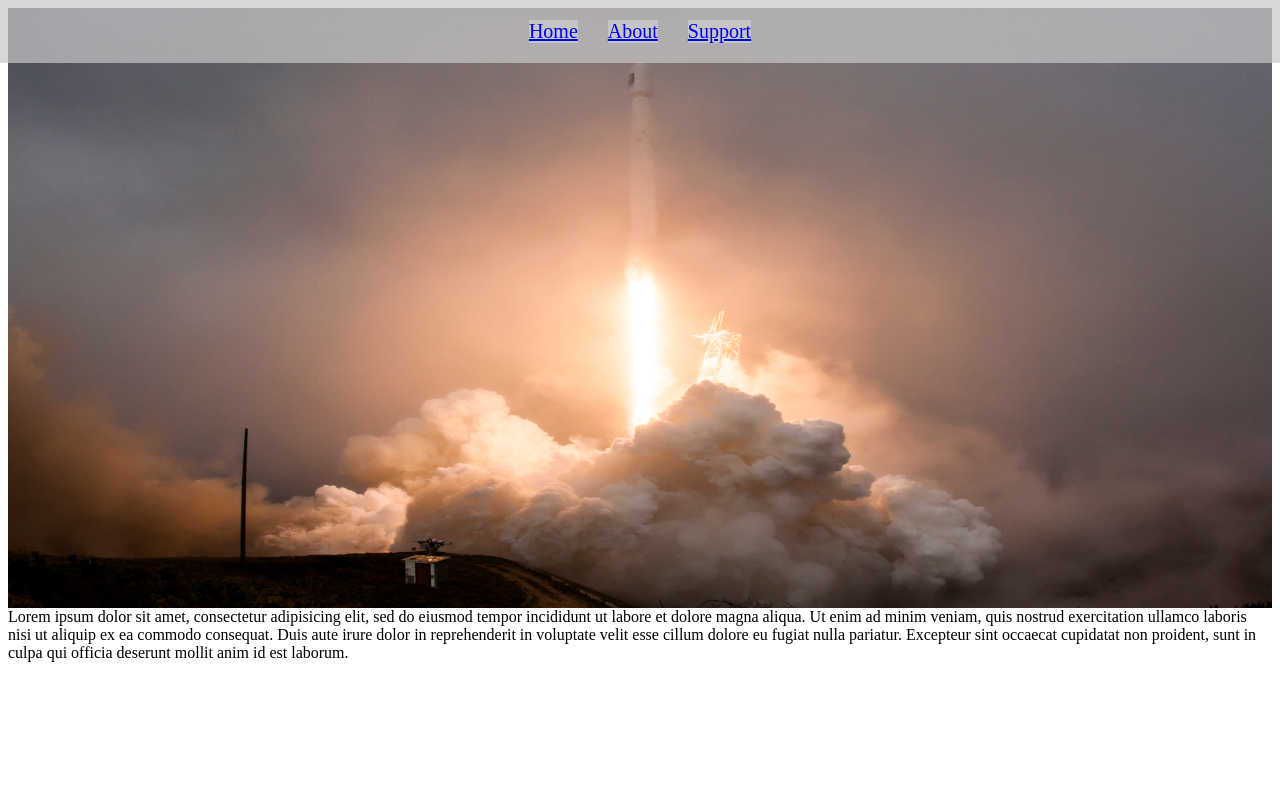
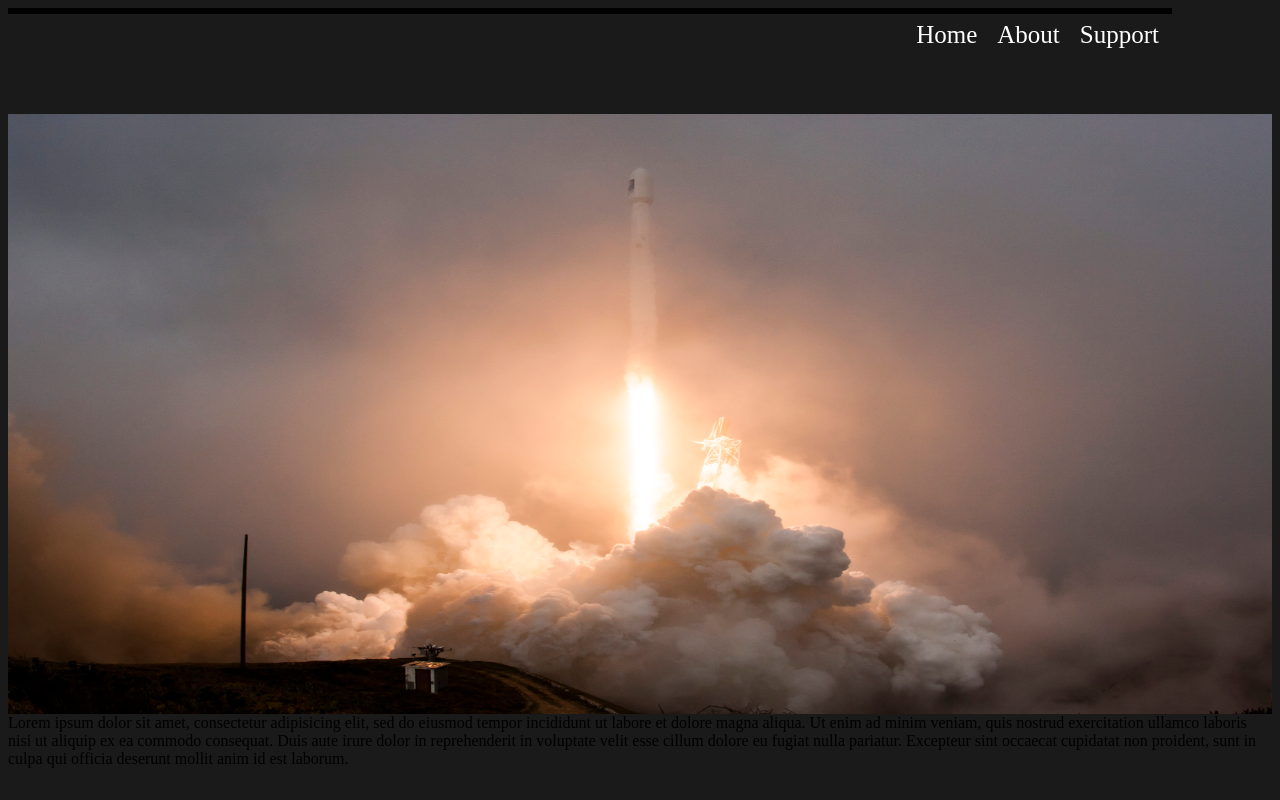
Before and after one commit to jasonrfarkas/GetToMars, a PHP site: page / in a window 1280 px wide. Run offline with PHP 8.4, Linux system fonts and the light colour scheme.

Commit message:
Nav Bar edit

```diff
--- a/index.html
+++ b/index.html
@@ -11,14 +11,13 @@
 
 	</head>
 	<body>
-		<div class= "navDiv">
-			<nav class="navb">
-				<ul class="navul">
-					<li class="navli"><a href="index.html">Home</a></li>
-					<li class="navli"><a href="about.html">About</a></li>
-					<li class="navli"><a href="support_index.html">Support</a></li>
-				</ul>
-			</nav>
+		<div class ="navDiv">
+		<nav>
+		<a href = "support_index.html">Support</a>
+		<a href = "about.html">About</a>
+		<a href = "index.html">Home</a>
+
+		</nav>
 		</div>
 
 
--- a/navStyle.css
+++ b/navStyle.css
@@ -1,4 +1,28 @@
+body{
+	background-color:#1a1a1a;
+}
 div.navDiv li{
 				text-decoration:none;
 				list-style-type: none
 			}
+
+div.navDiv nav a{
+	color:white;
+	font-size:25px;
+	text-decoration:none;
+	float:right;
+	padding:10px;
+	margin-bottom:30px;
+}
+div.navDiv a:hover{
+	background-color:orange;
+}
+div.navDiv a{
+	color:green;
+}
+div.navDiv nav{
+	margin-right:100px;
+	border: black;
+	border-style:solid;
+	margin-bottom:100px;
+}
--- a/navbar.js
+++ b/navbar.js
@@ -1,50 +1,4 @@
 $(document).ready(function(){
-	$(".navDiv").css({
-		"position": "fixed",
-		"width":"100%",
-		"margin": "0px auto",
-		"textAlign": "center",
-		"background-color": "rgba(200,200,200,.7)",
-		"top":"0px",
-		"left": "0px",
-		"padding": "0"
-	});
-	$(".navb").css({
-		"width":"100%",
-		"margin": "0 auto",
-		"textAlign": "center",
-		"padding": "0"
-	});
-	$(".navul").css({
-		"display": "inline-block",
-		"font-size" : "20px",
-		"padding": "0"
-	});
-	$(".navli").css({
-		"background-color": "rgba(200,200,200,.9)",
-		"list-style-type": "none",
-		"margin": "0 15",
-		"float" :"left",
-		"padding": "0"
-	});
-	$(".navli").hover( function (){
-							$(this).animate({
-							    opacity: [ 0.25, "linear" ]
-							}, 300 );
-						}
-					);
-	$(".navli").mouseout( function (){
-							$(this).animate({
-							    opacity: [ 1, "linear" ]
-							}, 300 );
-						 });
-
-	$(".spacer").css({
-		"margin-bottom": "70px"
-	});
-
-
-
 	$(window).resize(function() {
   	//resize just happened, pixels changed
   		console.log($(window).height()); // New height
```
Also changed, not shown: about.html (+5 -2 lines), aboutcss.css (+2 -15 lines).
